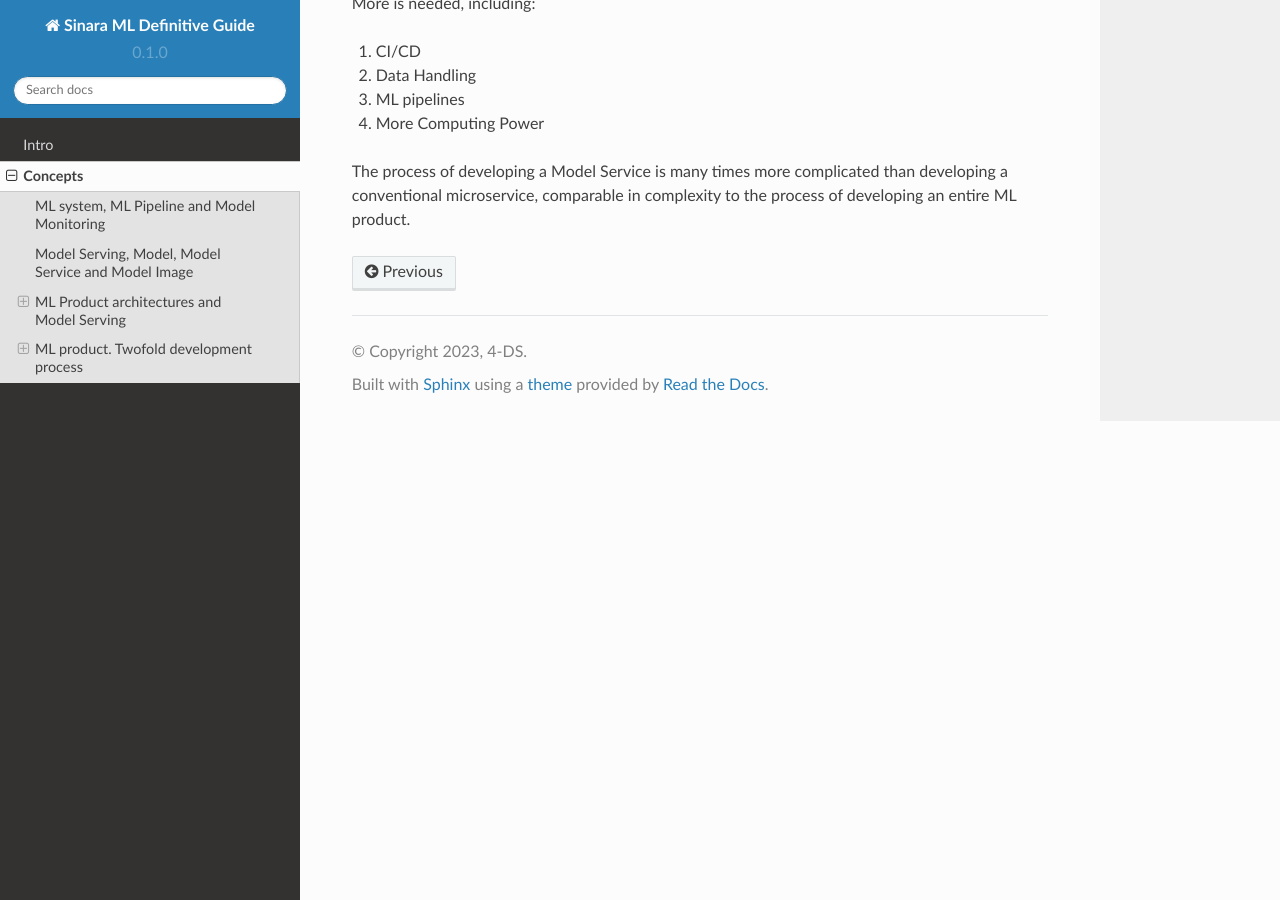
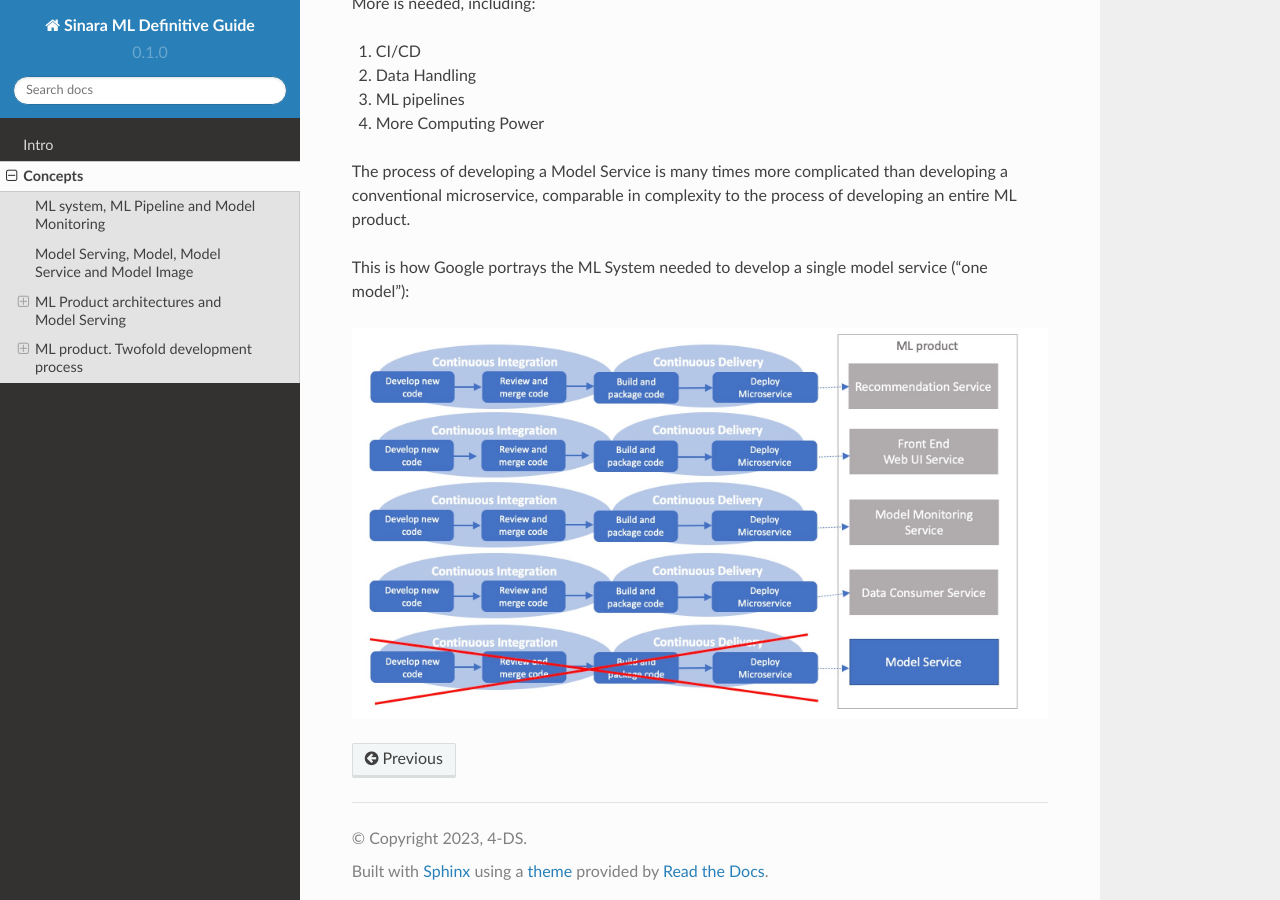
Before and after one commit to 4-DS/SinaraML-Def-Guide, a Sphinx documentation site: the page built from docs/source/concepts.rst, in a window 1280 px wide and 900 px high, scrolled down 6202 px. Built offline with Sphinx 7.4.7 and the Read the Docs theme 2.0.0, drawn with Linux system fonts in a browser that asks for light colours.

Commit message:
Update concepts.rst

```diff
--- a/docs/source/concepts.rst
+++ b/docs/source/concepts.rst
@@ -122,3 +122,7 @@ More is needed, including:
 4. More Computing Power
 
 The process of developing a Model Service is many times more complicated than developing a conventional microservice, comparable in complexity to the process of developing an entire ML product.
+
+This is how Google portrays the ML System needed to develop a single model service ("one model"):
+
+.. image:: m_product_dev_process_2.jpeg
```
